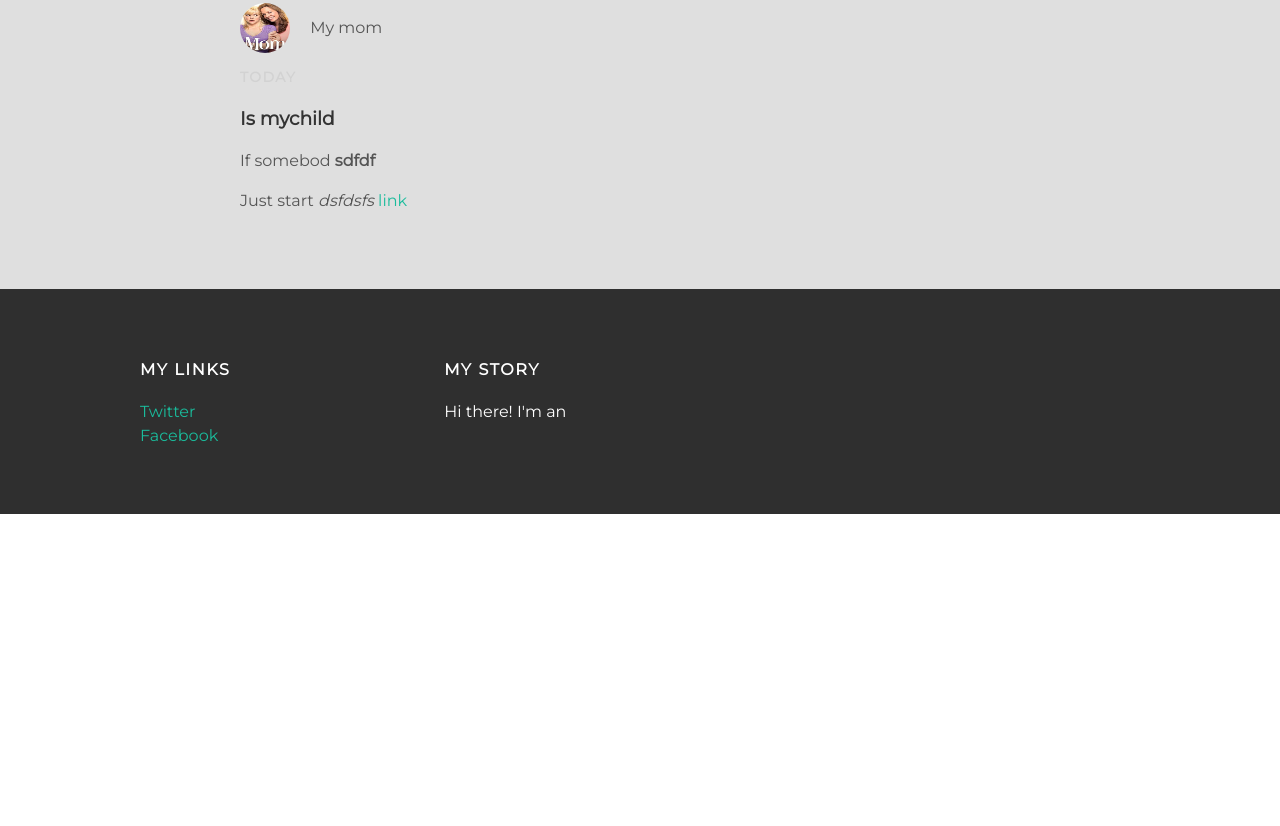
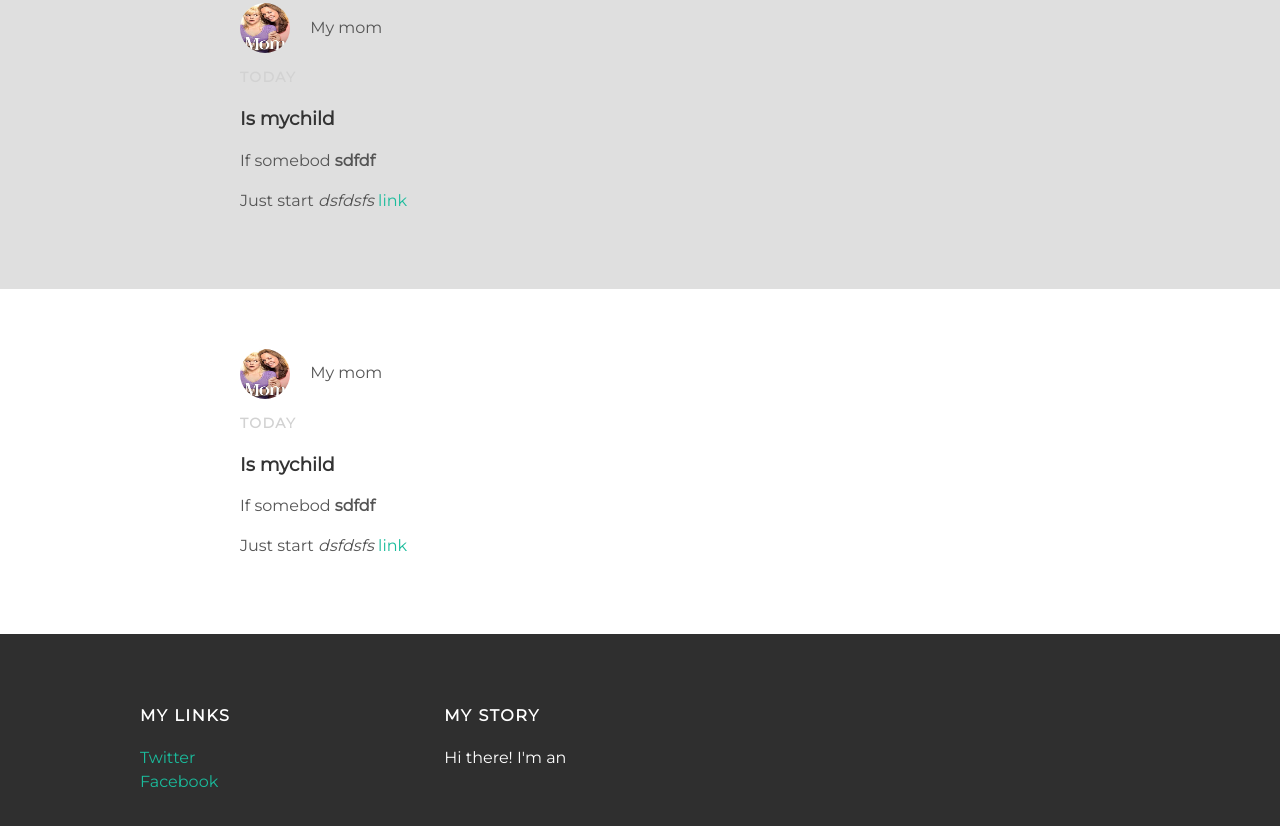
Before and after one commit to Etafedor/Etafedor.github.io, a plain HTML site: page index.html in a window 1280 px wide. Shown: the part 552-1378 px from the top of the page. Before the commit the page ends 1066 px from the top, so only its background shows below. Drawn offline with Linux system fonts and the light colour scheme.

Commit message:
new post

```diff
--- a/index.html
+++ b/index.html
@@ -54,6 +54,23 @@
           </div>
         </div>
       </div>
+       <div class="post-container">
+        <div class="post">
+          <div class="post-author">
+            <img src="mom.jpeg" alt="">
+            <span>My mom</span>
+          </div>
+          <p class="post-date">
+            Today
+          </p>
+          <h3 class="post-title">Is mychild</h3>
+          <div class="post-content">
+          <p>If somebod <strong>sdfdf</strong></p>
+
+          <p> Just start  <em>dsfdsfs</em> <a href="#">link</a>  </p>
+          </div>
+        </div>
+      </div>
     </div>
     <div id="footer" class="">
       <div class="container">
```
